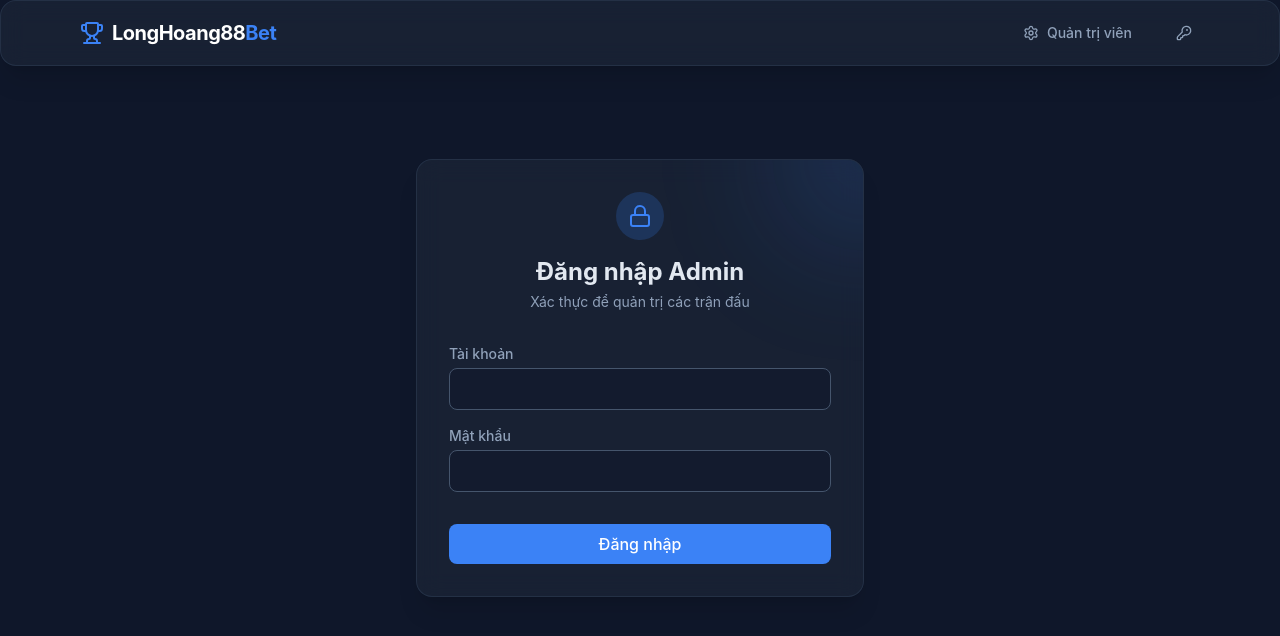
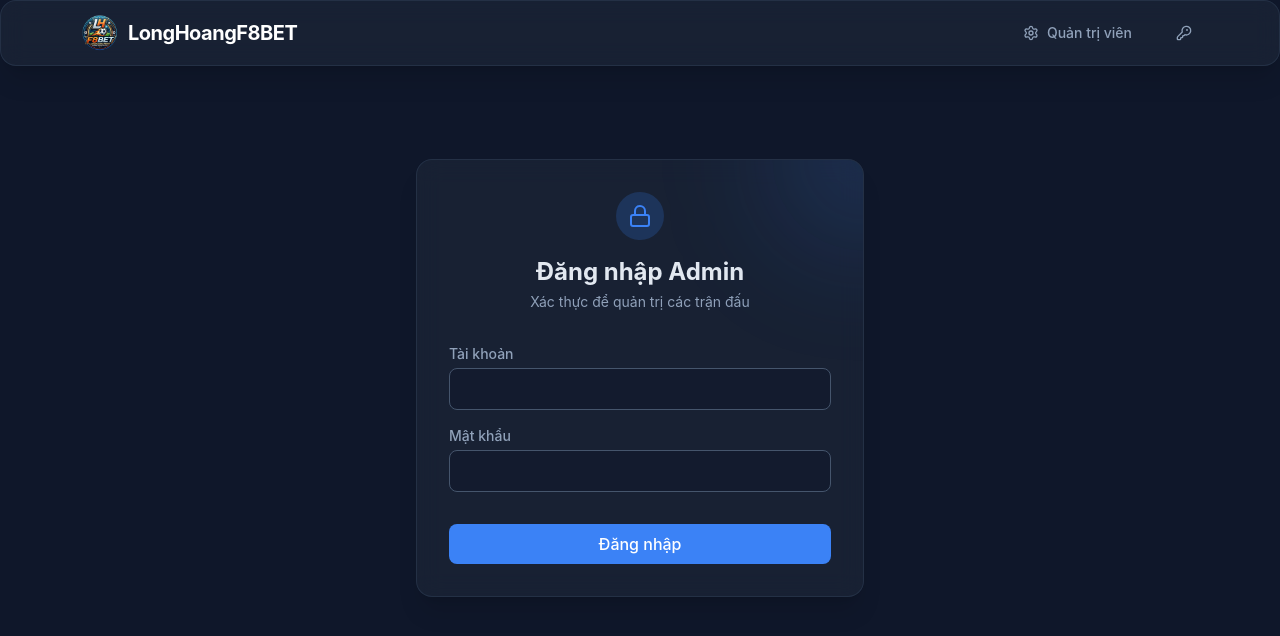
Before and after one commit to ChongChi-hub/Bet_Frontend_Admin, a React (Vite) app: page /login in a window 1280 px wide. Shown: the top 636 px of the page. Built offline with nearby package versions, Linux system fonts and the light colour scheme.

Commit message:
update logo LongHoangF8BET

```diff
--- a/index.html
+++ b/index.html
@@ -2,9 +2,9 @@
 <html lang="en">
   <head>
     <meta charset="UTF-8" />
-    <link rel="icon" type="image/svg+xml" href="/favicon.svg" />
+    <link rel="icon" type="image/png" href="/LongHoangF8BET.png" />
     <meta name="viewport" content="width=device-width, initial-scale=1.0" />
-    <title>LongHoang88Bet</title>
+    <title>LongHoangF8BET</title>
   </head>
   <body>
     <div id="root"></div>
--- a/src/App.tsx
+++ b/src/App.tsx
@@ -25,9 +25,9 @@ function Navbar() {
     <nav className="sticky top-0 z-50 glass rounded-none border-t-0 border-l-0 border-r-0 border-b border-slate-700/50 mb-8">
       <div className="max-w-6xl mx-auto px-4">
         <div className="flex items-center justify-between h-16">
-          <div className="flex items-center gap-2 text-primary">
-            <Trophy className="w-6 h-6" />
-            <span className="text-xl font-bold tracking-tight text-white">LongHoang88<span className="text-primary">Bet</span></span>
+          <div className="flex items-center gap-2">
+            <img src="/LongHoangF8BET.png" alt="Logo" className="w-10 h-10 object-contain rounded-lg" />
+            <span className="text-xl font-bold tracking-tight text-white">LongHoangF8BET</span>
           </div>
 
           <div className="flex gap-1 items-center">
```
Also changed, not shown: public/LongHoangF8BET.png (added), src/assets/LongHoangF8BET.png (added).
